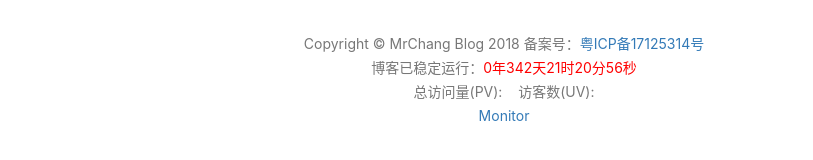
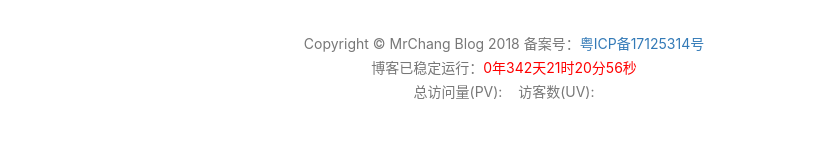
Before and after one commit to ncic-ict/changdaye.github.io, a Jekyll site: the page built from index.html, in a window 1280 px wide and 900 px high, scrolled down 2272 px. Shown: the part 680-840 px from the top of the window, without its empty margins (136-949 px from the left). Built offline with Jekyll 4.4.1, drawn with Linux system fonts in a browser that asks for light colours; nearby versions of some CDN libraries; the list of posts is cut into pages by our own code; comment, search, counter and statistics services are not loaded.

Commit message:
去除云监控设置-改用阿里云云监控

```diff
--- a/_includes/footer.html
+++ b/_includes/footer.html
@@ -149,13 +149,7 @@
                       访客数(UV):<span id="busuanzi_value_site_uv"></span>
                     </span>
                     <br>
-                    <a href="https://monitor.jetbrains.org.cn" target="_blank" rel="nofollow">Monitor</a>
-                    <!--Theme on <a href="{{ site.github_repo }}">GitHub</a> |-->
-                    <!--<iframe-->
-                    <!--style="margin-left: 2px; margin-bottom:-5px;"-->
-                    <!--frameborder="0" scrolling="0" width="100px" height="20px"-->
-                    <!--src="https://ghbtns.com/github-btn.html?user={{ site.github_username }}&repo={{ site.github_username }}.github.io&type=star&count=true">-->
-                    <!--</iframe>-->
+
 
                 </p>
             </div>
```
